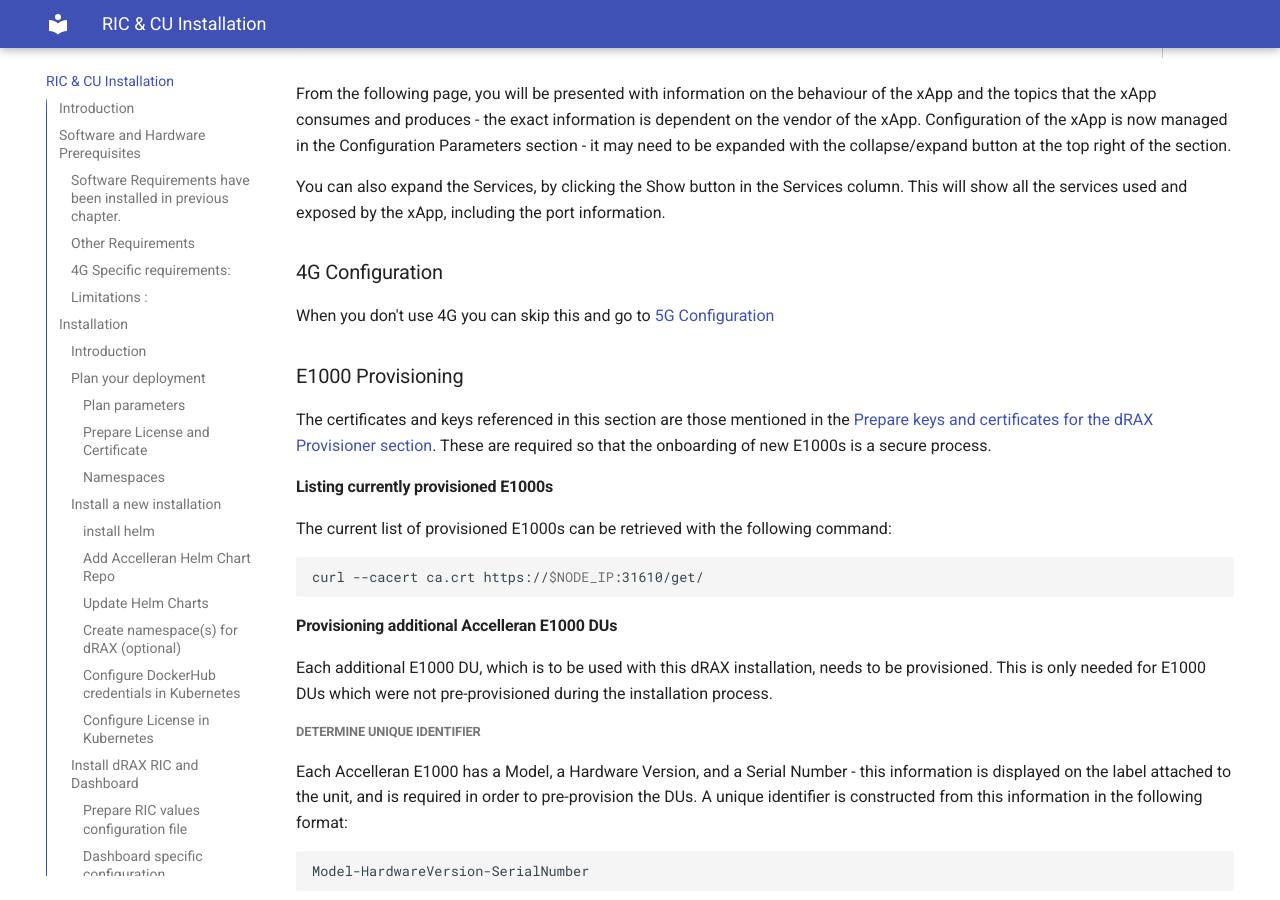
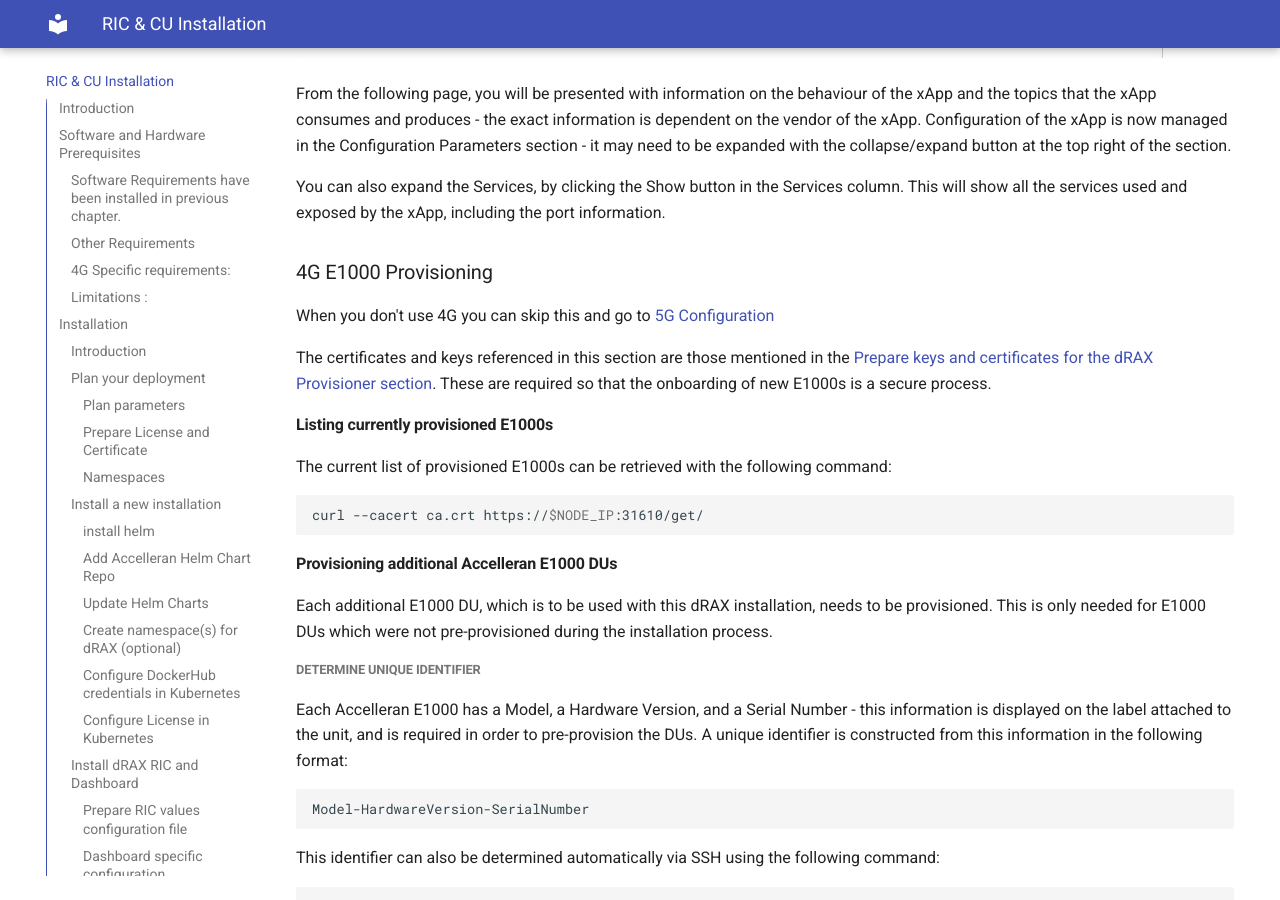
Before and after one commit to accelleran/drax-docs, an MkDocs documentation site: the page built from docs/drax-install/index.md, in a window 1280 px wide and 900 px high, scrolled down 17995 px. Built offline with MkDocs 1.6.1 and Material for MkDocs 9.7.7, drawn with Linux system fonts in a browser that asks for light colours; the version menu is left out.

Commit message:
Update index.md

```diff
--- a/docs/drax-install/index.md
+++ b/docs/drax-install/index.md
@@ -299,7 +299,7 @@ kubectl get services
     To avoid difficulties, it's recommended that this IP pool is unique in the wider network and in the same subnet of your Kubernetes Node
 
 #### Enabling 4G components
-4G Only : when you don't need 4G you can skip and move on to chapter [Install the dRAX RIC and Dashboard](#Install the dRAX RIC and Dashboard) where the RIC is actually being installed.
+4G Only : when you don't need 4G you can skip and move on to chapter [Install the dRAX RIC and Dashboard](#install-the-drax-ricand-dashboard) where the RIC is actually being installed.
 
 If you are not planning any 4G deployment you can skip this section and proceed to the **Install the dRAX RIC and Dashboard** section
 
@@ -673,10 +673,9 @@ Configuration of the xApp is now managed in the Configuration Parameters section
 You can also expand the Services, by clicking the Show button in the Services column.
 This will show all the services used and exposed by the xApp, including the port information.
 
-### 4G Configuration
+### 4G E1000 Provisioning
+
 When you don't use 4G you can skip this and go to [5G Configuration](#5g-configuration)
-
-### E1000 Provisioning
 
 The certificates and keys referenced in this section are those mentioned in the [Prepare keys and certificates for the dRAX Provisioner section](#prepare-keys-and-certificates-for-the-drax-provisioner).
 These are required so that the onboarding of new E1000s is a secure process.
```
